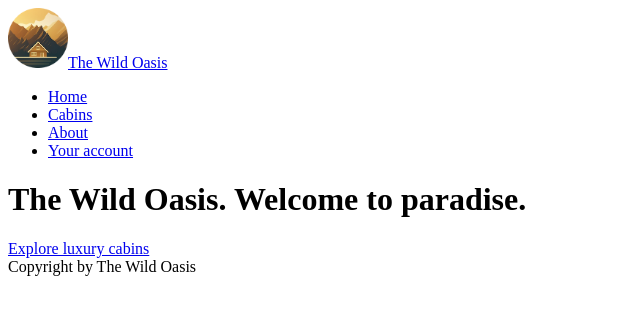
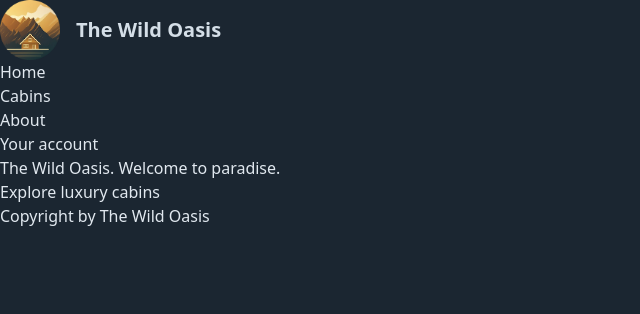
Before and after one commit to reyhanehSarkhani/the-wild-oasis-website, a Next.js app: page / in a window 1280 px wide. Shown: the top 314 px of the page, without its empty margins (0-640 px from the left). Built offline with nearby package versions, Linux system fonts and the light colour scheme.

Commit message:
customize tailwind colors and install hero icons

```diff
--- a/app/_styles/globals.css
+++ b/app/_styles/globals.css
@@ -1,40 +1,38 @@
-
 @import "tailwindcss";
 
-:root {
-  --background: #ffffff;
-  --foreground: #171717;
+@theme {
+  --color-primary-50: #e1e8ef;
+  --color-primary-100: #d4dee7;
+  --color-primary-200: #b7c7d7;
+  --color-primary-300: #99b0c7;
+  --color-primary-400: #7c99b6;
+  --color-primary-500: #5e82a6;
+  --color-primary-600: #4c6b8a;
+  --color-primary-700: #3c546c;
+  --color-primary-800: #2c3d4f;
+  --color-primary-900: #1b2631;
+  --color-primary-950: #141c24;
+
+  --color-accent-50: #faf5f0;
+  --color-accent-100: #f4ece1;
+  --color-accent-200: #e8d6bf;
+  --color-accent-300: #ddc2a2;
+  --color-accent-400: #d2af84;
+  --color-accent-500: #c69963;
+  --color-accent-600: #b78343;
+  --color-accent-700: #926835;
+  --color-accent-800: #6c4d28;
+  --color-accent-900: #4b351b;
+  --color-accent-950: #382814;
 }
-
-@theme inline {
-  --color-background: var(--background);
-  --color-foreground: var(--foreground);
-  --font-sans: var(--font-geist-sans);
-  --font-mono: var(--font-geist-mono);
-}
-
-@media (prefers-color-scheme: dark) {
-  :root {
-    --background: #0a0a0a;
-    --foreground: #ededed;
-  }
-}
-
-body {
-  background: var(--background);
-  color: var(--foreground);
-  font-family: Arial, Helvetica, sans-serif;
-}
-
-/*
-@layer components {
+/* @layer components {
   .spinner {
     margin: 3.2rem auto 1.6rem;
     width: 60px;
     aspect-ratio: 1;
     border-radius: 50%;
-    border: 8px solid theme('colors.primary.900');
-    border-right-color: theme('colors.primary.200');
+    border: 8px solid theme("colors.primary.900");
+    border-right-color: theme("colors.primary.200");
     animation: rotate 1s infinite linear;
   }
 
@@ -43,7 +41,7 @@
     width: 20px;
     aspect-ratio: 1;
     border-radius: 50%;
-    border: 2px solid theme('colors.primary.200');
+    border: 2px solid theme("colors.primary.200");
     border-right-color: transparent;
     animation: rotate 1s infinite linear;
   }
@@ -54,15 +52,10 @@
     }
   }
 }
-/*
 
-
-/* For data picker */
-/*
 .rdp {
   --rdp-cell-size: 32px !important;
-  --rdp-accent-color: theme('colors.accent.500') !important;
-  --rdp-background-color: theme('colors.accent.600') !important;
+  --rdp-accent-color: theme("colors.accent.500") !important;
+  --rdp-background-color: theme("colors.accent.600") !important;
   margin: 0 !important;
-}
-/*
+} */
--- a/app/layout.js
+++ b/app/layout.js
@@ -1,5 +1,6 @@
 import Logo from "./_components/Logo";
 import Navigation from "./_components/Navigation";
+import "@/app/_styles/globals.css";
 
 export const metadata = {
   title: "The Wild Oasis",
@@ -8,7 +9,7 @@
 export default function RootLayout({ children }) {
   return (
     <html lang="en">
-      <body>
+      <body className="bg-primary-900 text-primary-50 min-h-screen">
         <header>
           <Logo />
           <Navigation />
--- a/package.json
+++ b/package.json
@@ -9,6 +9,7 @@
     "lint": "eslint"
   },
   "dependencies": {
+    "@heroicons/react": "^2.2.0",
     "next": "16.2.4",
     "react": "19.2.4",
     "react-dom": "19.2.4"
```
Also changed, not shown: 1 other file (tests, documents, lock files or other folders).
